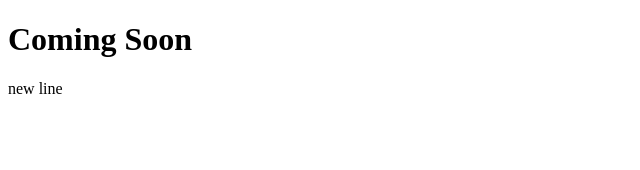
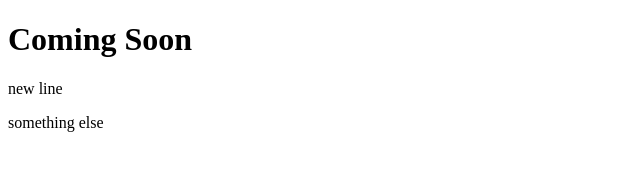
Before and after one commit to jjdinho/git-101, a plain HTML site: page index.html in a window 1280 px wide. Shown: the whole page, without its empty margins (0-640 px from the left). Drawn offline with Linux system fonts and the light colour scheme.

Commit message:
something else

```diff
--- a/index.html
+++ b/index.html
@@ -7,5 +7,6 @@
 <body>
 <h1>Coming Soon</h1>
 <p>new line</p>
+<p>something else</p>
 </body>
 </html>
```
